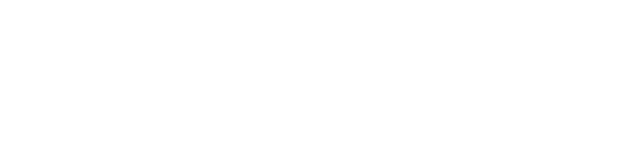
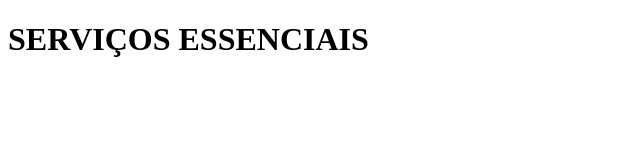
Before and after one commit to WILLIAMXAVIERR/SITESE, a plain HTML site: page homecare/index.html in a window 1280 px wide. Shown: the whole page, without its empty margins (0-640 px from the left). Drawn offline with Linux system fonts and the light colour scheme.

Commit message:
teste de versionamento

```diff
--- a/homecare/index.html
+++ b/homecare/index.html
@@ -8,5 +8,6 @@
 </head>
 <body>
     <script src="index.js"></script>
+    <h1>SERVIÇOS ESSENCIAIS</h1>
 </body>
 </html>
```
